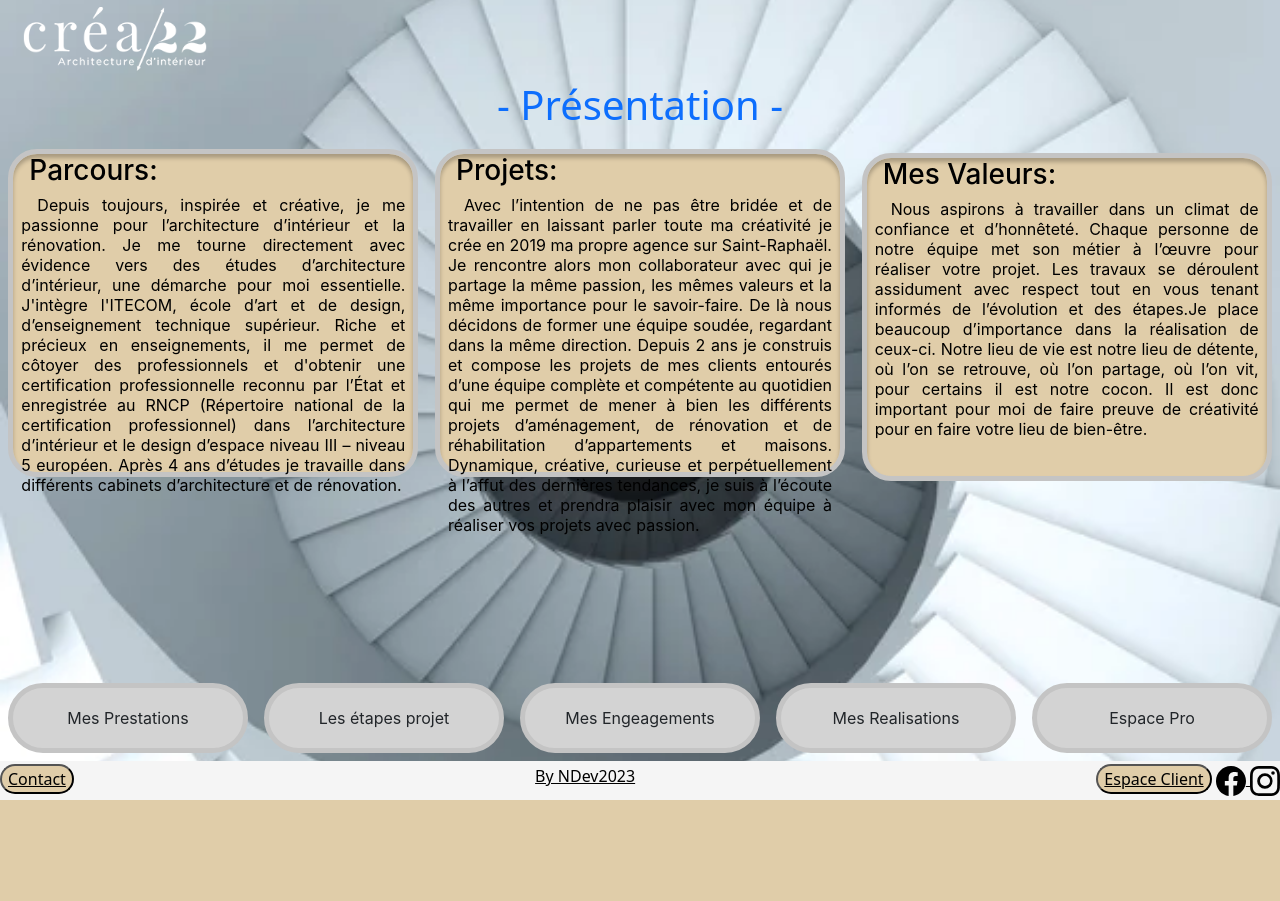
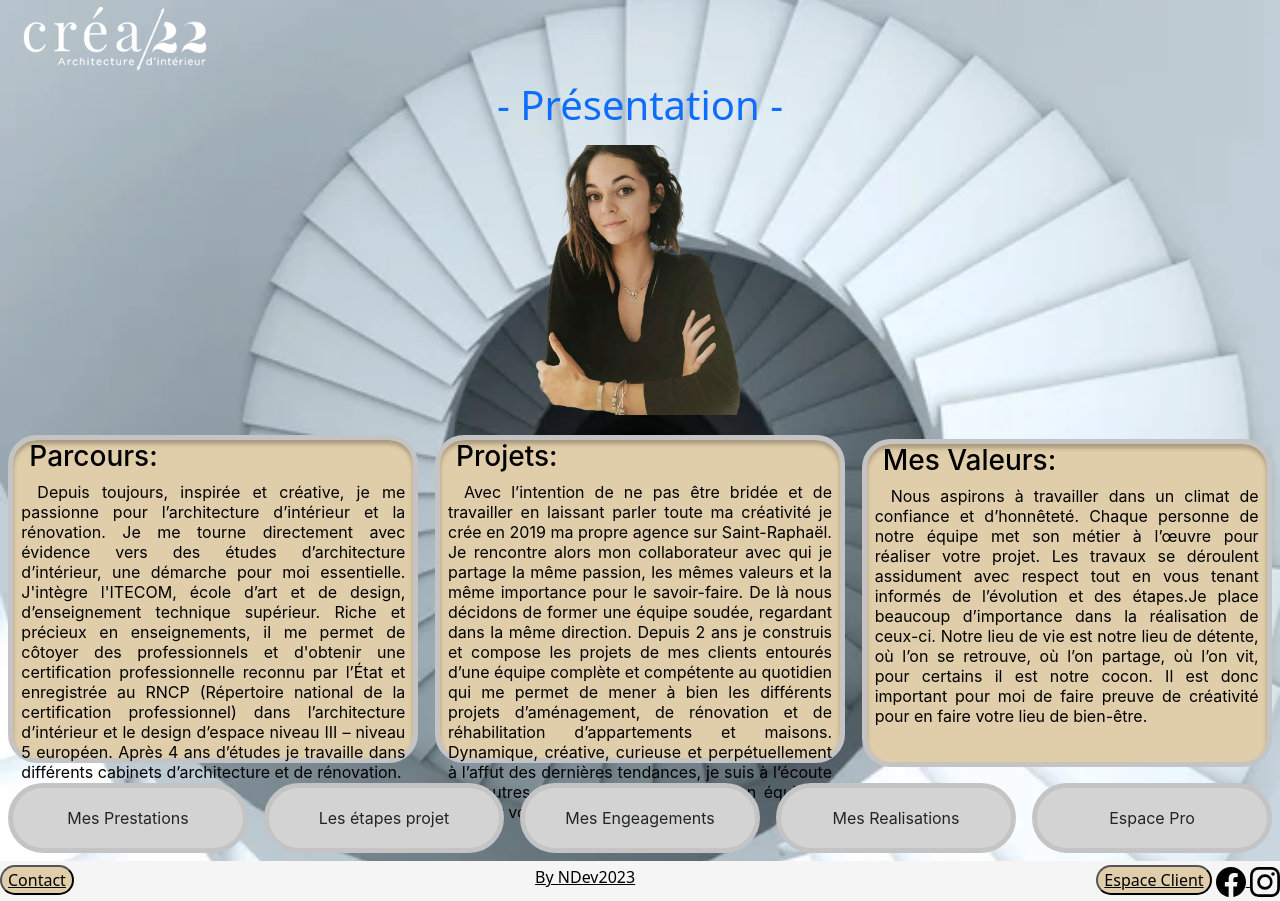
Before and after one commit to Dnico13/crea22, a PHP site: page /accueil.php in a window 1280 px wide. Before the commit the page ends 800 px from the top, so only its background shows below. Run offline with PHP 8.4, Linux system fonts and the light colour scheme.

Commit message:
rajout portrait chloe sur accueil

```diff
--- a/accueil.php
+++ b/accueil.php
@@ -11,7 +11,8 @@ require_once './top.php';
     ?>
 
    <h1 class="h1 text-center mb-3 text-primary">- Présentation -</h1>
-    <div class="centrale">
+   <img src="./asset/chloee-piasechi.png" alt="Portrait de Chloé Piasechi, architecte d'interieur" class="align-self-center img-fluid" width="300px">
+    <div class="centrale mt-3 mb-3">
         <div class="parcours">
             <div class="h3">Parcours:</div>
             <p class="esparcours">Depuis toujours, inspirée et créative, je me passionne pour l’architecture d’intérieur et la rénovation. Je me tourne directement avec évidence vers des études d’architecture d’intérieur, une démarche pour moi essentielle. J'intègre l'ITECOM, école d’art et de design, d’enseignement technique supérieur. Riche et précieux en enseignements, il me permet de côtoyer des professionnels et d'obtenir une certification professionnelle reconnu par l’État et enregistrée au RNCP (Répertoire national de la certification professionnel) dans l’architecture d’intérieur et le design d’espace niveau III – niveau 5 européen. Après 4 ans d’études je travaille dans différents cabinets d’architecture et de rénovation.</p>
```
